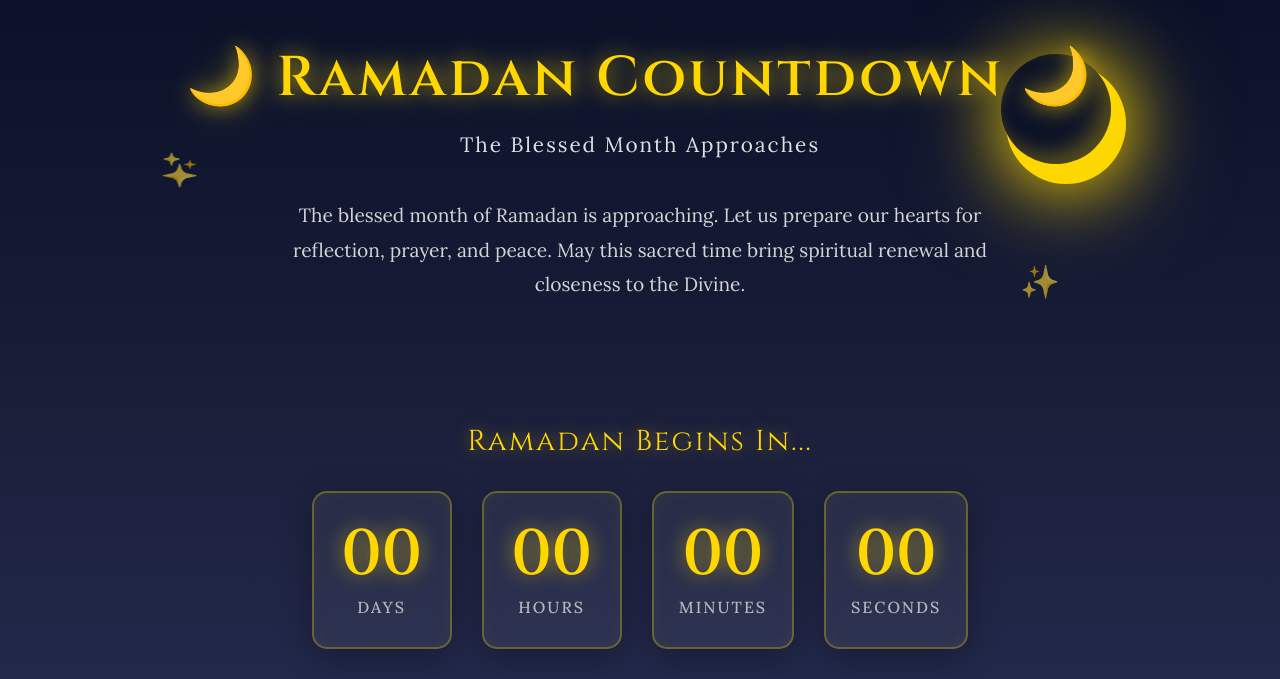
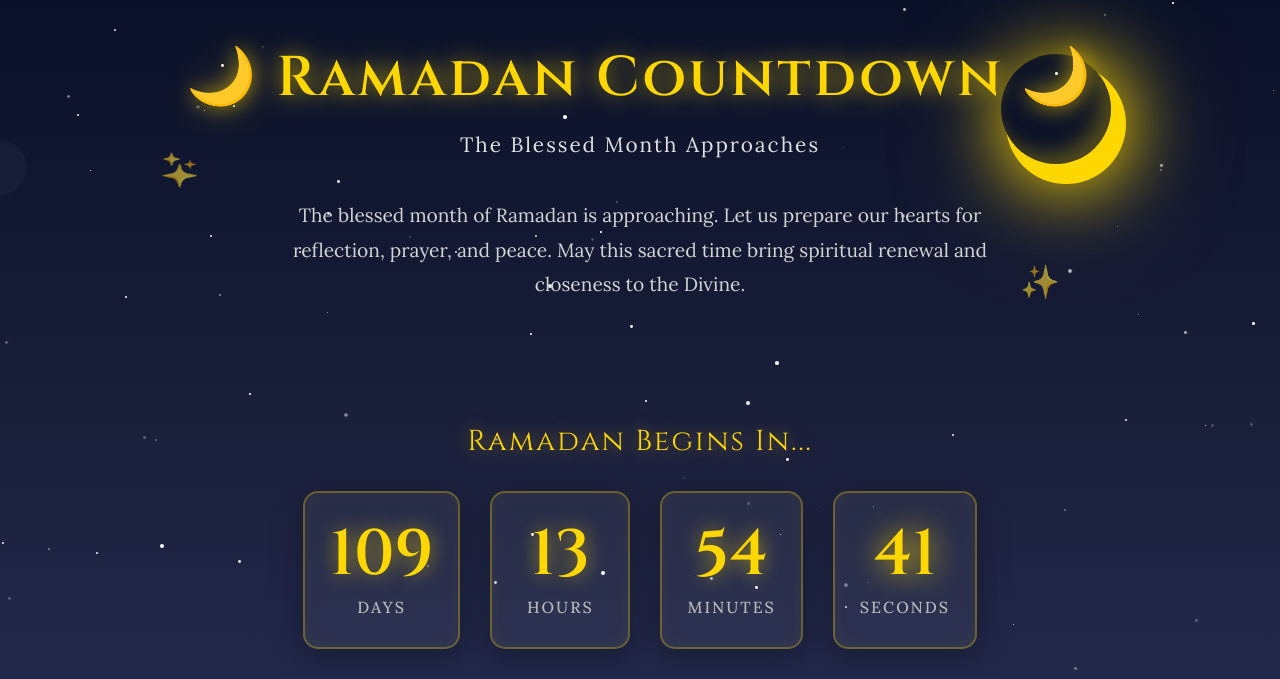
Before and after one commit to harys722/harys.is-a.dev, a plain HTML site: page events/ramadan.html in a window 1280 px wide. Shown: the top 679 px of the page. Drawn offline with Linux system fonts and the light colour scheme.

Commit message:
fixed mistake :)

```diff
--- a/events/ramadan.html
+++ b/events/ramadan.html
@@ -69,6 +69,6 @@
     </div>
   </div>
 
-  <script src="../assets/js/colored-text.js"></script>
+  <script src="../assets/js/ramadan.js"></script>
 </body>
 </html>
```
